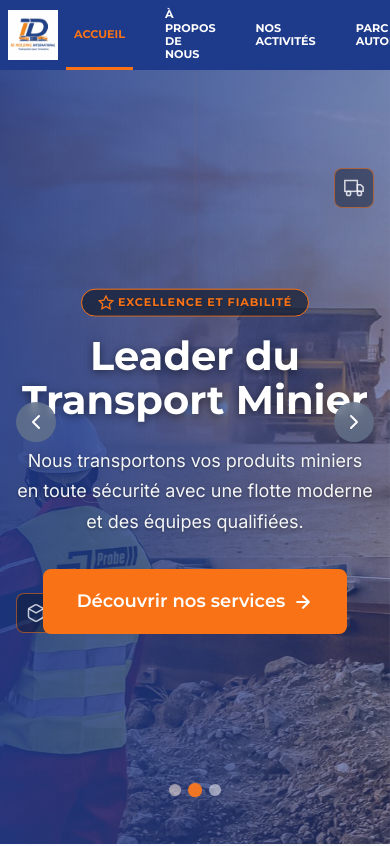
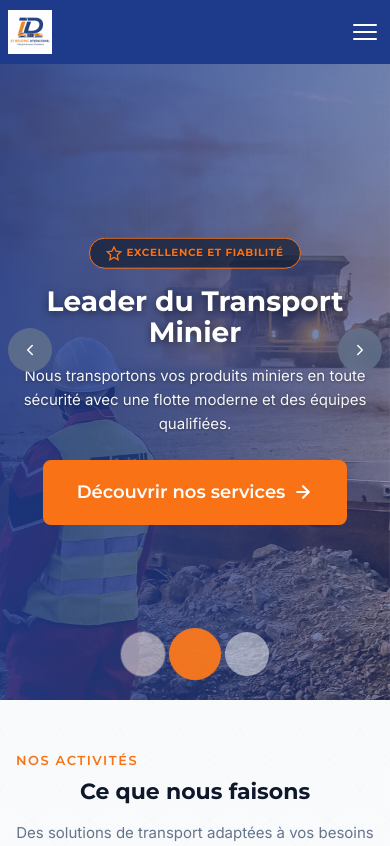
Before and after one commit to MohamedDjire/IdHholding, a Vue app: page / in a window 390 px wide. Shown: the top 846 px of the page. Built offline with nearby package versions, Linux system fonts and the light colour scheme.

Commit message:
feat: make ID Holding site responsive on mobile
Add mobile hamburger button, optimize header, adjust hero slider, fix statistics grid, enhance footer, and update global styles for mobile.

```diff
--- a/index.html
+++ b/index.html
@@ -3,7 +3,10 @@
   <head>
     <meta charset="UTF-8" />
     <link rel="icon" type="image/png" href="/images/logo/id-holding-logo.png" />
-    <meta name="viewport" content="width=device-width, initial-scale=1.0" />
+    <meta name="viewport" content="width=device-width, initial-scale=1.0, viewport-fit=cover, user-scalable=yes" />
+    <meta name="theme-color" content="#1e3a8a" />
+    <meta name="apple-mobile-web-app-capable" content="yes" />
+    <meta name="apple-mobile-web-app-status-bar-style" content="black-translucent" />
     <meta name="description" content="ID Holding International - Leader du transport de produits miniers, conteneurs et carburant en Côte d'Ivoire. Plus de 10 ans d'expérience et une flotte de 350+ véhicules." />
     <meta name="keywords" content="transport, minier, conteneurs, carburant, Côte d'Ivoire, Abidjan, logistique" />
     <meta name="author" content="ID Holding International" />
--- a/src/assets/css/main.css
+++ b/src/assets/css/main.css
@@ -100,6 +100,11 @@ body {
   background-color: var(--color-white);
   -webkit-font-smoothing: antialiased;
   -moz-osx-font-smoothing: grayscale;
+  /* Safe areas for notch devices */
+  padding-left: env(safe-area-inset-left);
+  padding-right: env(safe-area-inset-right);
+  -webkit-text-size-adjust: 100%;
+  -webkit-tap-highlight-color: transparent;
 }
 
 /* ========================================
@@ -190,6 +195,12 @@ img {
 /* Scroll anchor offset for fixed header (e.g. /activites#transport-miniers) */
 main [id] {
   scroll-margin-top: 100px;
+}
+
+@media (max-width: 768px) {
+  main [id] {
+    scroll-margin-top: 80px;
+  }
 }
 
 .section-subtitle {
@@ -418,19 +429,58 @@ main [id] {
    RESPONSIVE VISIBILITY
    ======================================== */
 .hide-mobile {
-  display: block;
+  /* keep original display */
 }
 
 .show-mobile {
-  display: none;
+  display: none !important;
 }
 
 @media (max-width: 768px) {
   .hide-mobile {
-    display: none;
+    display: none !important;
   }
 
   .show-mobile {
-    display: block;
+    display: flex !important;
   }
 }
+
+/* ========================================
+   MOBILE TOUCH & USABILITY
+   ======================================== */
+@media (max-width: 768px) {
+  /* Ensure minimum touch targets */
+  button, a, [role="button"] {
+    min-height: 44px;
+    min-width: 44px;
+  }
+
+  /* Prevent horizontal overflow */
+  body {
+    overflow-x: hidden;
+  }
+
+  /* Better text readability on mobile */
+  body {
+    font-size: 15px;
+  }
+
+  h1 {
+    font-size: clamp(1.75rem, 6vw, 2.5rem);
+  }
+
+  h2 {
+    font-size: clamp(1.375rem, 5vw, 2rem);
+  }
+
+  h3 {
+    font-size: clamp(1.125rem, 4vw, 1.5rem);
+  }
+
+  /* Better spacing for mobile sections */
+  .section {
+    padding-top: var(--spacing-2xl);
+    padding-bottom: var(--spacing-2xl);
+  }
+}
--- a/src/components/base/PageHeader.vue
+++ b/src/components/base/PageHeader.vue
@@ -345,15 +345,44 @@ const badgeText = computed(() => props.badge || t('header.badge'))
 
 @media (max-width: 768px) {
   .page-header {
-    min-height: 280px;
+    min-height: 240px;
+    margin-top: 64px;
   }
 
   .page-header__content {
-    padding: var(--spacing-2xl) 0;
+    padding: var(--spacing-xl) 0;
+  }
+
+  .page-header__title {
+    font-size: clamp(1.5rem, 6vw, 2.25rem);
+    letter-spacing: 0.03em;
+  }
+
+  .page-header__subtitle {
+    font-size: 0.9375rem;
+  }
+
+  .page-header__breadcrumb {
+    font-size: 0.8125rem;
+    flex-wrap: wrap;
   }
 
   .page-header__glow {
     display: none;
   }
+
+  .page-header__badge {
+    font-size: 0.65rem;
+    padding: 4px var(--spacing-md);
+    top: var(--spacing-md);
+  }
+
+  .page-header__float-icon {
+    display: none;
+  }
+
+  .page-header__lines {
+    display: none;
+  }
 }
 </style>
--- a/src/components/contact/ContactInfo.vue
+++ b/src/components/contact/ContactInfo.vue
@@ -177,4 +177,33 @@ const appStore = useAppStore()
   background-color: var(--color-secondary);
   transform: translateY(-3px);
 }
+
+@media (max-width: 768px) {
+  .contact-info {
+    padding: var(--spacing-xl);
+  }
+
+  .contact-info__title {
+    font-size: 1.25rem;
+  }
+
+  .contact-info__icon {
+    width: 44px;
+    height: 44px;
+  }
+
+  .contact-info__content h4 {
+    font-size: 0.9375rem;
+  }
+
+  .contact-info__content a,
+  .contact-info__content p {
+    font-size: 0.875rem;
+    word-break: break-word;
+  }
+
+  .social-links {
+    flex-wrap: wrap;
+  }
+}
 </style>
--- a/src/components/home/AboutSection.vue
+++ b/src/components/home/AboutSection.vue
@@ -237,4 +237,37 @@ const { t } = useI18n()
     padding-left: 0;
   }
 }
+
+@media (max-width: 768px) {
+  .about-grid {
+    gap: var(--spacing-xl);
+  }
+
+  .about-badge {
+    bottom: var(--spacing-md);
+    right: var(--spacing-md);
+    padding: var(--spacing-sm) var(--spacing-md);
+  }
+
+  .about-badge__number {
+    font-size: 1.5rem;
+  }
+
+  .about-badge__text {
+    font-size: 0.625rem;
+  }
+
+  .about-title {
+    font-size: clamp(1.5rem, 5vw, 2rem);
+  }
+
+  .about-description {
+    font-size: 0.9375rem;
+    line-height: 1.7;
+  }
+
+  .about-list li {
+    font-size: 0.9375rem;
+  }
+}
 </style>
--- a/src/components/home/HeroSlider.vue
+++ b/src/components/home/HeroSlider.vue
@@ -503,54 +503,81 @@ onUnmounted(() => {
 
 @media (max-width: 768px) {
   .hero-slider {
-    min-height: 500px;
+    height: 100svh;
+    min-height: 480px;
+    max-height: 700px;
   }
 
   .hero-slider__subtitle-badge {
-    font-size: 0.7rem;
-    padding: var(--spacing-xs) var(--spacing-md);
-    letter-spacing: 0.08em;
+    font-size: 0.65rem;
+    padding: 6px var(--spacing-md);
+    letter-spacing: 0.06em;
+    max-width: 90%;
+    text-align: center;
   }
 
   .hero-slider__float-icon {
-    width: 40px;
-    height: 40px;
-  }
-
-  .hero-slider__float-icon svg {
-    width: 20px;
-    height: 20px;
-  }
-
-  .hero-slider__float-icon--tr {
-    right: 4%;
-  }
-
-  .hero-slider__float-icon--bl {
-    left: 4%;
+    display: none;
   }
 
   .hero-slider__content {
     text-align: center;
     padding-left: var(--spacing-md);
     padding-right: var(--spacing-md);
+    padding-top: 64px;
+  }
+
+  .hero-slider__content-inner {
+    max-width: 100%;
+  }
+
+  .hero-slider__title {
+    font-size: clamp(1.75rem, 7vw, 2.5rem);
+    margin-bottom: var(--spacing-md);
   }
 
   .hero-slider__description {
     max-width: 100%;
+    font-size: 0.9375rem;
+    line-height: 1.6;
+    margin-bottom: var(--spacing-lg);
   }
 
   .hero-slider__arrow {
-    width: 40px;
-    height: 40px;
+    width: 36px;
+    height: 36px;
+  }
+
+  .hero-slider__arrow svg {
+    width: 18px;
+    height: 18px;
   }
 
   .hero-slider__arrow--prev {
-    left: var(--spacing-md);
+    left: var(--spacing-sm);
   }
 
   .hero-slider__arrow--next {
-    right: var(--spacing-md);
+    right: var(--spacing-sm);
+  }
+
+  .hero-slider__dots {
+    bottom: var(--spacing-lg);
+  }
+
+  .hero-slider__dot {
+    width: 10px;
+    height: 10px;
+  }
+
+  .hero-slider__ctas {
+    width: 100%;
+    display: flex;
+    justify-content: center;
+  }
+
+  .hero-slider__lines {
+    display: none;
   }
 }
 </style>
--- a/src/components/home/OfficesSection.vue
+++ b/src/components/home/OfficesSection.vue
@@ -184,16 +184,43 @@ const offices = [
 }
 
 @media (max-width: 768px) {
+  .offices-header {
+    margin: 0 auto var(--spacing-2xl);
+  }
+
+  .offices-title {
+    font-size: clamp(1.5rem, 5vw, 2rem);
+  }
+
+  .offices-description {
+    font-size: 1rem;
+  }
+
   .offices-grid {
     grid-template-columns: 1fr;
+    gap: var(--spacing-lg);
   }
 
   .office-image {
-    height: 300px;
+    height: 220px;
+  }
+
+  .office-overlay {
+    transform: translateY(0);
+    opacity: 1;
+    padding: var(--spacing-lg);
   }
 
   .office-overlay h3 {
-    font-size: 1.25rem;
+    font-size: 1.125rem;
+  }
+
+  .office-content {
+    padding: var(--spacing-lg);
+  }
+
+  .office-content p {
+    font-size: 0.9375rem;
   }
 }
 </style>
--- a/src/components/home/StatisticsSection.vue
+++ b/src/components/home/StatisticsSection.vue
@@ -245,16 +245,71 @@ const statIcons = {
 }
 
 @media (max-width: 768px) {
+  .statistics-section {
+    padding: var(--spacing-2xl) 0;
+  }
+
   .key-values {
     grid-template-columns: 1fr;
+    gap: var(--spacing-lg);
+    margin-bottom: var(--spacing-2xl);
+  }
+
+  .key-value__icon {
+    width: 64px;
+    height: 64px;
+  }
+
+  .key-value__icon :deep(svg) {
+    width: 32px;
+    height: 32px;
+  }
+
+  .key-value__title {
+    font-size: 1.125rem;
   }
 
   .statistics-grid {
     grid-template-columns: repeat(2, 1fr);
+    gap: var(--spacing-md);
+  }
+
+  .stat-card {
+    padding: var(--spacing-lg) var(--spacing-md);
+    border-radius: var(--radius-lg);
+  }
+
+  .stat-card__icon {
+    width: 44px;
+    height: 44px;
+    margin: 0 auto var(--spacing-sm);
+  }
+
+  .stat-card__icon :deep(svg) {
+    width: 24px;
+    height: 24px;
   }
 
   .stat-card__value {
-    font-size: 2rem;
+    font-size: 1.5rem;
+    margin-bottom: 2px;
+  }
+
+  .stat-card__label {
+    font-size: 0.6875rem;
+    white-space: normal;
+    line-height: 1.3;
+  }
+}
+
+@media (max-width: 380px) {
+  .statistics-grid {
+    grid-template-columns: repeat(2, 1fr);
+    gap: var(--spacing-sm);
+  }
+
+  .stat-card__value {
+    font-size: 1.25rem;
   }
 }
 </style>
--- a/src/components/layout/AppFooter.vue
+++ b/src/components/layout/AppFooter.vue
@@ -221,18 +221,54 @@ const menuLinks = [
 @media (max-width: 768px) {
   .footer__main {
     grid-template-columns: 1fr;
+    gap: var(--spacing-xl);
+    padding: var(--spacing-2xl) 0;
   }
 
   .footer__col--info {
     grid-column: span 1;
+    padding-right: 0;
   }
 
   .footer__col {
     text-align: center;
   }
 
+  .footer__logo {
+    height: 60px;
+    margin-left: auto;
+    margin-right: auto;
+  }
+
+  .footer__description {
+    font-size: 0.875rem;
+  }
+
   .footer__social {
     justify-content: center;
   }
+
+  .footer__social a {
+    width: 44px;
+    height: 44px;
+  }
+
+  .footer__title {
+    font-size: 1rem;
+    margin-bottom: var(--spacing-md);
+  }
+
+  .footer__links a,
+  .footer__links span {
+    font-size: 0.875rem;
+  }
+
+  .footer__bottom {
+    padding: var(--spacing-md) 0;
+  }
+
+  .footer__bottom p {
+    font-size: 0.75rem;
+  }
 }
 </style>
--- a/src/components/layout/AppHeader.vue
+++ b/src/components/layout/AppHeader.vue
@@ -45,20 +45,31 @@ onMounted(() => {
         </router-link>
       </nav>
 
-      <!-- Dashboard Link -->
+      <!-- Dashboard Link (desktop only) -->
       <a
         href="mailto:contact@idholding-international.com"
-        class="header__dashboard"
+        class="header__dashboard hide-mobile"
         target="_blank"
         rel="noopener noreferrer"
       >
         Dashboard
       </a>
 
-      <!-- Language Switcher -->
-      <div class="header__lang">
+      <!-- Language Switcher (desktop only) -->
+      <div class="header__lang hide-mobile">
         <LanguageSwitcher />
       </div>
+
+      <!-- Mobile Hamburger Button -->
+      <button
+        class="header__hamburger show-mobile"
+        @click="appStore.toggleMobileMenu"
+        aria-label="Ouvrir le menu"
+      >
+        <span class="header__hamburger-line"></span>
+        <span class="header__hamburger-line"></span>
+        <span class="header__hamburger-line"></span>
+      </button>
     </div>
   </header>
 </template>
@@ -200,17 +211,55 @@ onMounted(() => {
   }
 }
 
+/* Hamburger Button */
+.header__hamburger {
+  display: none;
+  flex-direction: column;
+  align-items: center;
+  justify-content: center;
+  gap: 5px;
+  width: 50px;
+  height: 100%;
+  padding: 0 var(--spacing-md);
+  background: none;
+  border: none;
+  cursor: pointer;
+  margin-left: auto;
+}
+
+.header__hamburger-line {
+  display: block;
+  width: 24px;
+  height: 2px;
+  background-color: var(--color-white);
+  border-radius: 2px;
+  transition: all var(--transition-fast);
+}
+
+.header__hamburger:hover .header__hamburger-line {
+  background-color: var(--color-secondary);
+}
+
 @media (max-width: 768px) {
   .header {
-    height: 70px;
+    height: 64px;
+  }
+
+  .header__container {
+    padding-right: 0;
   }
 
   .header__logo {
     padding: 0 var(--spacing-sm);
+    flex: 1;
   }
 
   .header__logo-img {
-    height: 50px;
+    height: 44px;
+  }
+
+  .header__hamburger {
+    display: flex;
   }
 }
 </style>
--- a/src/components/layout/LanguageSwitcher.vue
+++ b/src/components/layout/LanguageSwitcher.vue
@@ -78,4 +78,29 @@ function setLanguage(lang) {
   color: var(--color-white);
   font-weight: 700;
 }
+
+/* Mobile menu context: horizontal layout */
+.mobile-menu__footer .lang-switcher {
+  flex-direction: row;
+  gap: var(--spacing-sm);
+  height: auto;
+}
+
+.mobile-menu__footer .lang-switcher .lang-switcher__btn {
+  color: var(--color-black);
+  border: 1px solid rgba(0, 0, 0, 0.1);
+  border-radius: var(--radius-md);
+  width: 50px;
+  height: 40px;
+}
+
+.mobile-menu__footer .lang-switcher .lang-switcher__btn:not(:last-child)::after {
+  display: none;
+}
+
+.mobile-menu__footer .lang-switcher .lang-switcher__btn--active {
+  background-color: var(--color-secondary);
+  color: var(--color-white);
+  border-color: var(--color-secondary);
+}
 </style>
--- a/src/components/layout/MobileMenu.vue
+++ b/src/components/layout/MobileMenu.vue
@@ -63,6 +63,18 @@ watch(
           </router-link>
         </div>
 
+        <div class="mobile-menu__actions">
+          <a
+            href="mailto:contact@idholding-international.com"
+            class="mobile-menu__dashboard"
+            target="_blank"
+            rel="noopener noreferrer"
+          >
+            <svg xmlns="http://www.w3.org/2000/svg" width="20" height="20" viewBox="0 0 24 24" fill="none" stroke="currentColor" stroke-width="2" stroke-linecap="round" stroke-linejoin="round"><rect x="2" y="4" width="20" height="16" rx="2"/><path d="m22 7-8.97 5.7a1.94 1.94 0 0 1-2.06 0L2 7"/></svg>
+            Dashboard
+          </a>
+        </div>
+
         <div class="mobile-menu__footer">
           <LanguageSwitcher />
         </div>
@@ -86,13 +98,17 @@ watch(
   position: fixed;
   top: 0;
   right: 0;
-  width: 280px;
+  width: 300px;
+  max-width: 85vw;
   height: 100vh;
+  height: 100dvh;
   background-color: var(--color-white);
   z-index: var(--z-modal);
   display: flex;
   flex-direction: column;
   box-shadow: var(--shadow-xl);
+  overflow-y: auto;
+  -webkit-overflow-scrolling: touch;
 }
 
 .mobile-menu__header {
@@ -146,11 +162,38 @@ watch(
   color: var(--color-secondary);
 }
 
+.mobile-menu__actions {
+  padding: 0 var(--spacing-lg) var(--spacing-lg);
+}
+
+.mobile-menu__dashboard {
+  display: flex;
+  align-items: center;
+  justify-content: center;
+  gap: var(--spacing-sm);
+  padding: var(--spacing-md) var(--spacing-lg);
+  background-color: var(--color-primary);
+  color: var(--color-white);
+  font-family: var(--font-heading);
+  font-weight: 600;
+  font-size: 0.9375rem;
+  text-decoration: none;
+  border-radius: var(--radius-md);
+  transition: all var(--transition-fast);
+  text-transform: uppercase;
+}
+
+.mobile-menu__dashboard:hover {
+  background-color: var(--color-secondary);
+  color: var(--color-white);
+}
+
 .mobile-menu__footer {
   padding: var(--spacing-lg);
   border-top: 1px solid rgba(0, 0, 0, 0.1);
   display: flex;
   justify-content: center;
+  margin-top: auto;
 }
 
 /* Transitions */
```
Also changed, not shown: 1 other file (tests, documents, lock files or other folders).
